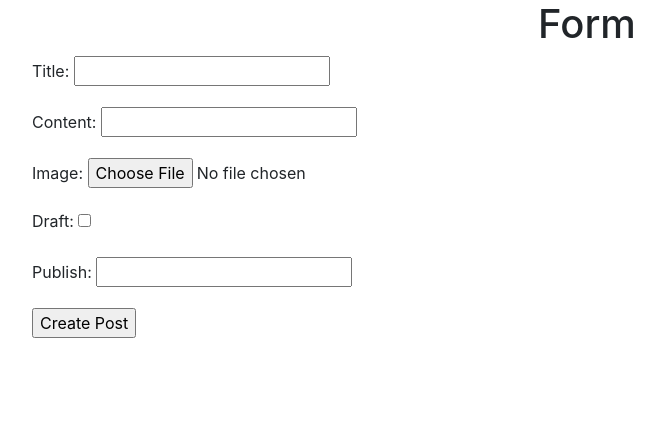
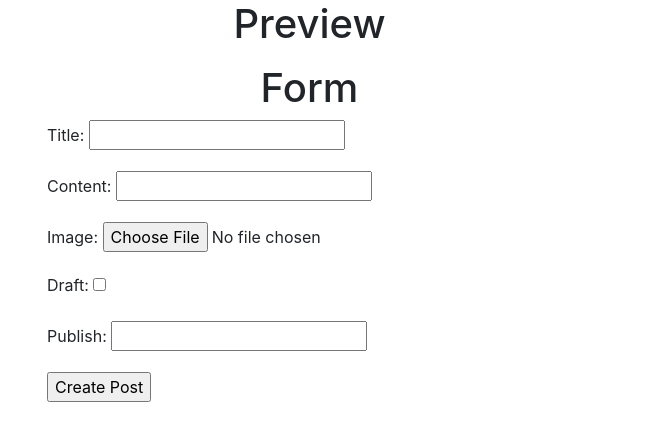
Before and after one commit to dehors/CursoDJ19, a Django app: template templates/post/new.html in a window 1280 px wide. Shown: the top 441 px of the page, without its empty margins (53-717 px from the left). Run offline with Django 3.2, Linux system fonts and the light colour scheme; the template is opened without the code that fills it: values that come from a table or form of the project are taken from there, others are empty; tables that the repository leaves empty hold one stand-in row (values such as "Sample post"); some libraries are stand-ins or nearby versions.

Commit message:
feat: Dynamic Preview of Form Data

```diff
--- a/posts/form.py
+++ b/posts/form.py
@@ -3,7 +3,7 @@
 from .models import Post
 
 class PostForm(forms.ModelForm):
-	content = forms.CharField(widget=PagedownWidget)
+	content = forms.CharField(widget=PagedownWidget(show_preview=False))
 	#publish = forms.DateField(widget=forms.SelectDateWidget)
 	class Meta:
 		model = Post
--- a/templates/layout/base.html
+++ b/templates/layout/base.html
@@ -32,6 +32,37 @@
 		$(".post-detail-item img").each(function(){
 			$(this).addClass("img-responsive");
 		})
+
+		var titleItem = $("#id_title");
+		$("#preview-title").text(titleItem.val());
+		var contentItem = $("#id_content");
+
+		function setcontent(value){
+			var markedContent = marked(value);
+			$("#preview-content").html(markedContent);
+			$("#preview-content img").each(function(){
+				$(this).addClass('img-responsive');
+			});
+		}
+
+		setcontent(contentItem.val());
+
+		contentItem.keyup(function(){
+			var newContent = $(this).val();
+			setcontent(newContent);
+		});
+
+		function setTitle(value){
+			$("#preview-title").text(value);
+		}
+		setTitle(titleItem.val());
+		titleItem.keyup(function(){
+			var newContent = $(this).val();
+			setTitle(newContent);
+		});
+
+		//preview-title
+		//preview-content
 	});
 	</script>
 </body>
--- a/templates/post/new.html
+++ b/templates/post/new.html
@@ -5,9 +5,18 @@
 {% endblock head_extra %}
 
 {% block content %}
-<h1>Form</h1>
-<form method="POST" action="" enctype="multipart/form-data">{% csrf_token %}
-{{ form.as_p}}
-<input type="submit" value="Create Post" />
-</form>
+<div class="col-sm-6">
+	<h1>Preview</h1>
+	<div class="content-preview">
+		<h3 id="preview-title"></h3>
+		<p id="preview-content"></p>
+	</div>
+</div>
+<div class="col-sm-6">
+	<h1>Form</h1>
+	<form method="POST" action="" enctype="multipart/form-data">{% csrf_token %}
+		{{ form.as_p}}
+		<input type="submit" value="Create Post" />
+	</form>
+</div>
 {% endblock content %}
```
Also changed, not shown: 1 other file.
